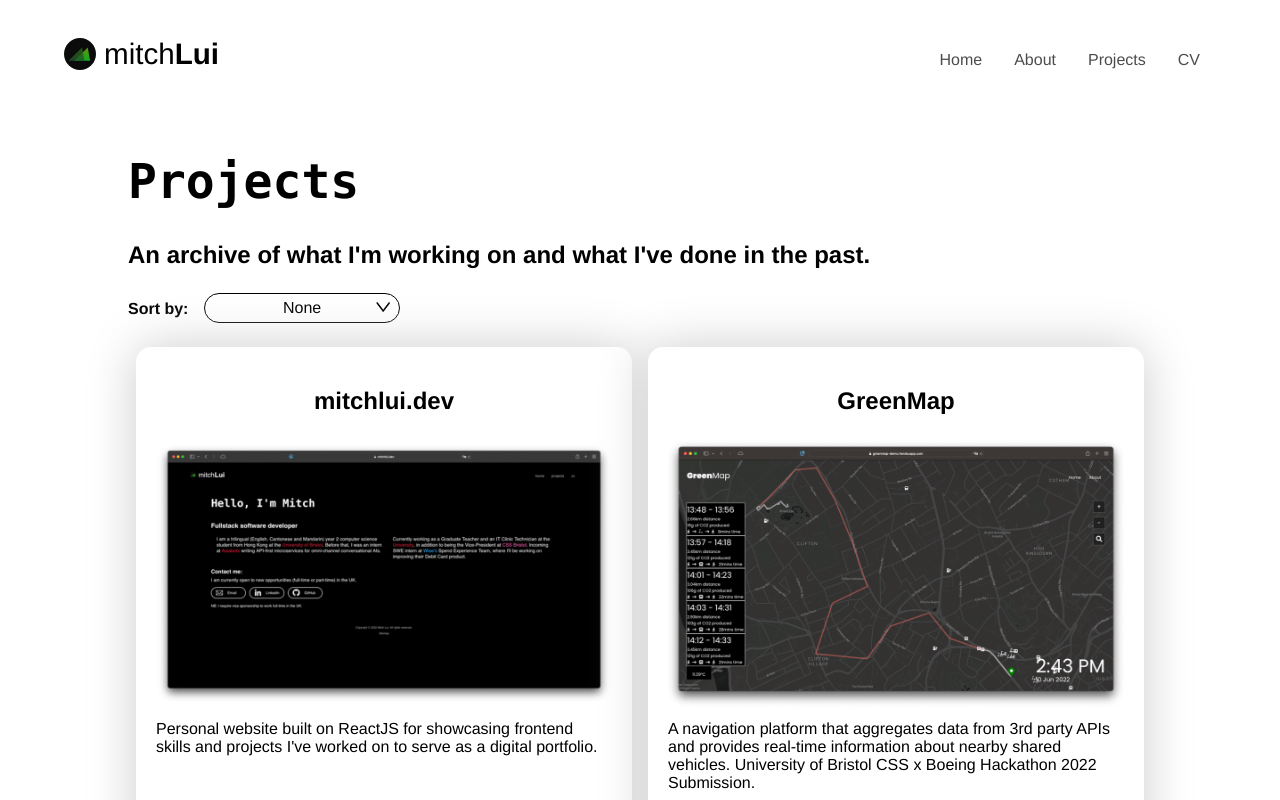
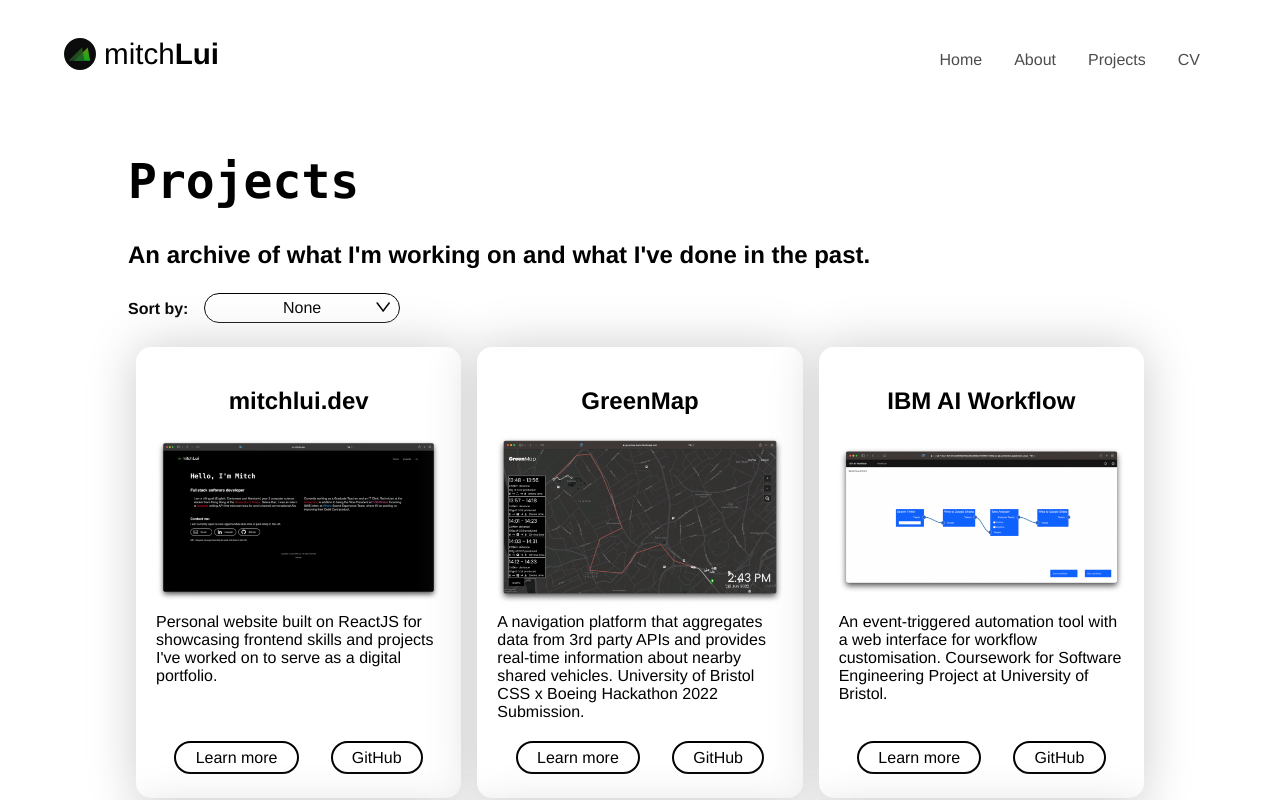
Before and after one commit to mitchLui/website, a React (Create React App) app in the folder client/: page /projects in a window 1280 px wide. Shown: the top 800 px of the page. Built offline with nearby package versions, Linux system fonts and the light colour scheme.

Commit message:
projects typo

```diff
--- a/client/src/components/Projects/projects.scss
+++ b/client/src/components/Projects/projects.scss
@@ -8,7 +8,7 @@
 
 .projects-grid{
     display: grid;
-    grid-template-columns: repeat(2, 1fr);
+    grid-template-columns: repeat(auto-fit, minmax(300px, 1fr));;
     grid-gap: 1rem;
     padding: 0.5rem 0.5rem;
 }
```
